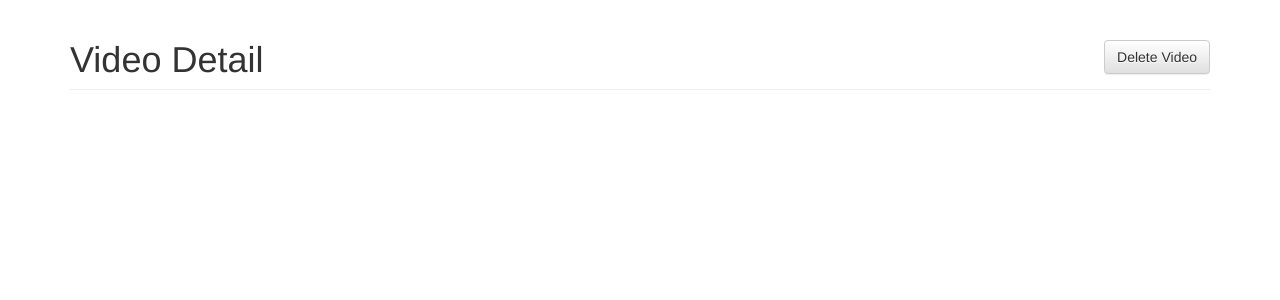
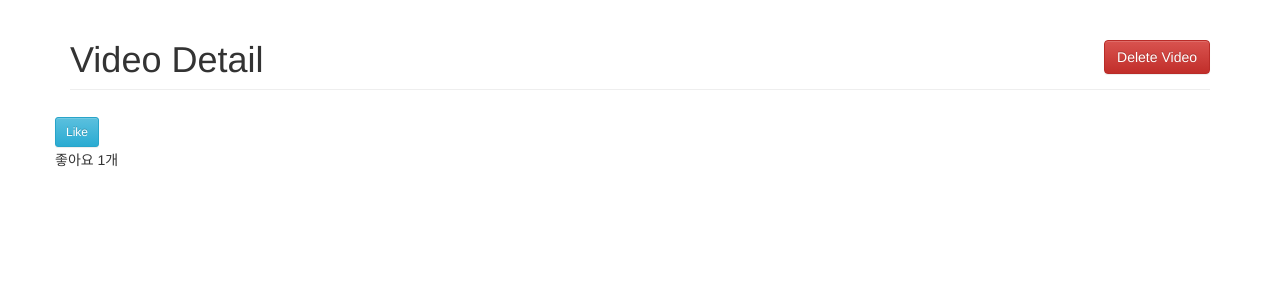
Before and after one commit to JisunParkRea/my_djangotube, a Django app: page /video/1 in a window 1280 px wide. Shown: the top 300 px of the page. Run offline with Django 3.2, Linux system fonts and the light colour scheme; a user stored in the database is signed in; tables that the repository leaves empty hold one stand-in row (values such as "Sample post"); some libraries are stand-ins or nearby versions.

Commit message:
add like button using ajax

```diff
--- a/video/models.py
+++ b/video/models.py
@@ -1,11 +1,15 @@
 from django.conf import settings
 from django.db import models
-from django.contrib.auth.models import User
+from django.conf import settings
 
 class Video(models.Model):
-    author = models.ForeignKey(User, on_delete=models.CASCADE)
+    author = models.ForeignKey(settings.AUTH_USER_MODEL, on_delete=models.CASCADE)
     title = models.CharField(max_length=100)
     video_key = models.CharField(max_length=12)
+    likes_user = models.ManyToManyField(settings.AUTH_USER_MODEL, blank=True, related_name='likes_user')
+
+    def count_likes_user(self):
+        return self.likes_user.count()
 
     def __str__(self):
         return self.title
--- a/video/templates/video/video_detail.html
+++ b/video/templates/video/video_detail.html
@@ -11,7 +11,7 @@
         function loading_st() {
             var ct_left = (parseInt(window.screen.width) - 450) / 2;
             var ct_top = (parseInt(window.screen.height)) / 3;
-            layer_str = "<div id='loading_layer' style='position:absolute; background-color:; font-size:15px; left:" + ct_left + "px; top:" + ct_top + "px; width:400px; height:; padding:50px; text-align:center; vertical-align:middle; z-index:1000; font-weight: bold;'>로딩중입니다.</div>"
+            layer_str = "<div id='loading_layer' style='position:absolute; background-color:; font-size:15px; left:" + ct_left + "px; top:" + ct_top + "px; width:400px; height:; padding:50px; text-align:center; vertical-align:middle; z-index:1000; font-weight: bold;'>로딩중입니다...</div>"
             document.write(layer_str);
         }
         function loading_ed() {
@@ -25,12 +25,40 @@
         <header class="page-header">
             <h1 style="display: inline;">Video Detail</h1>
             {% if video.author == user %}
-                <a class="btn btn-default" href="{% url 'video_delete' pk=video.pk %}" style="float: right;">Delete Video</a>
+            <a class="btn btn-danger" href="{% url 'video_delete' pk=video.pk %}" style="float: right;">Delete
+                Video</a>
             {% endif %}
         </header>
         <div class="row">
             <div class="col-md-16">
                 <div id="player"></div>
+
+                <div>
+                    <input type="button" class="btn btn-info btn-sm like" name="{{ video.id }}" value="Like" style="margin-top: 7px">
+                    <p id="count-{{ video.id }}" style="font:bold 1em; margin-top: 3px">좋아요&nbsp;{{ video.likes_user.all.count }}개</p>
+                </div>
+
+                <script src="https://code.jquery.com/jquery-3.4.1.min.js"></script>
+                <script type="text/javascript">
+                    $(".like").click(function () {
+                        var pk = $(this).attr('name')
+                        $.ajax({ // .like 버튼을 클릭하면 <새로고침> 없이 ajax로 서버와 통신하겠다.
+                            type: "POST", // 데이터를 전송하는 방법을 지정
+                            url: "{% url 'video_like' %}", // 통신할 url을 지정
+                            data: { 'pk': pk, 'csrfmiddlewaretoken': '{{ csrf_token }}' }, // 서버로 데이터 전송시 옵션
+                            dataType: "json",
+                            success: function (response) { // 통신 성공시 - 동적으로 좋아요 갯수 변경, 유저 목록 변경
+                                alert(response.message);
+                                $("#count-" + pk).html("좋아요&nbsp;"+response.likes_count + "개");
+                            },
+                            error: function (request, status, error) { // 통신 실패시 - 로그인 페이지 리다이렉트
+                                alert("로그인이 필요합니다.")
+                                window.location.replace("/video/login/")
+                            },
+                        });
+                    })
+                </script>
+
             </div>
         </div>
     </div>
--- a/video/templates/video/video_list.html
+++ b/video/templates/video/video_list.html
@@ -11,11 +11,11 @@
         <header class="page-header" sytle="overflow: auto;">
             <h1 style="display: inline;">Video List</h1>
             {% if user.is_authenticated %}
-                <a class="btn btn-default" href="/video/new" style="float: right;">New Video</a>
-                <p style="float: right;"><span style = " font-size:1.5em; color: green;">Welcome, {{ user.username }}<small>(<a href="{% url 'user_logout' %}">Logout</a>)</small>&nbsp;&nbsp;</span></p>
+                <a class="btn btn-success" href="/video/new" style="float: right;">New Video</a>
+                <p style="float: right;"><span style = " font-size:1.5em; color: rgb(0, 150, 0);">Welcome, {{ user.username }}<small>(<a href="{% url 'user_logout' %}">Logout</a>)</small>&nbsp;&nbsp;</span></p>
             {% else %}
                 <div style="float: right;">
-                    <a class="btn btn-default" href="/video/signup">Sign up</a>
+                    <a class="btn btn-primary" href="/video/signup">Sign up</a>
                     <a class="btn btn-default" href="/video/login">Login</a>
                 </div>
             {% endif %}
--- a/video/urls.py
+++ b/video/urls.py
@@ -9,4 +9,5 @@ urlpatterns = [
     path('signup/', views.signup, name='user_signup'),
     path('login/', views.signin, name='user_login'),
     path('logout/', views.signout, name='user_logout'),
+    path('like/', views.video_like, name='video_like'),
 ]
--- a/video/views.py
+++ b/video/views.py
@@ -1,8 +1,11 @@
+from django.http import HttpResponse
+import json
 from django.shortcuts import render, redirect, get_object_or_404
 from django.http import HttpResponse
 from django.contrib.auth.models import User
 from django.contrib.auth import login, logout, authenticate
 from django.contrib.auth.decorators import login_required
+from django.views.decorators.http import require_POST
 from .models import Video
 from .forms import VideoForm, UserForm, LoginForm
 
@@ -61,3 +64,20 @@ def signin(request):
 def signout(request):
     logout(request)
     return redirect('video_list')
+
+@login_required
+@require_POST
+def video_like(request):
+    pk = request.POST.get('pk', None)
+    video = get_object_or_404(Video, pk=pk)
+    user = request.user
+
+    if video.likes_user.filter(id=user.id).exists():
+        video.likes_user.remove(user)
+        message = '좋아요 취소'
+    else:
+        video.likes_user.add(user)
+        message = '좋아요'
+
+    context = {'likes_count':video.count_likes_user(), 'message': message}
+    return HttpResponse(json.dumps(context), content_type="application/json")
```
Also changed, not shown: video/migrations/0001_initial.py.
